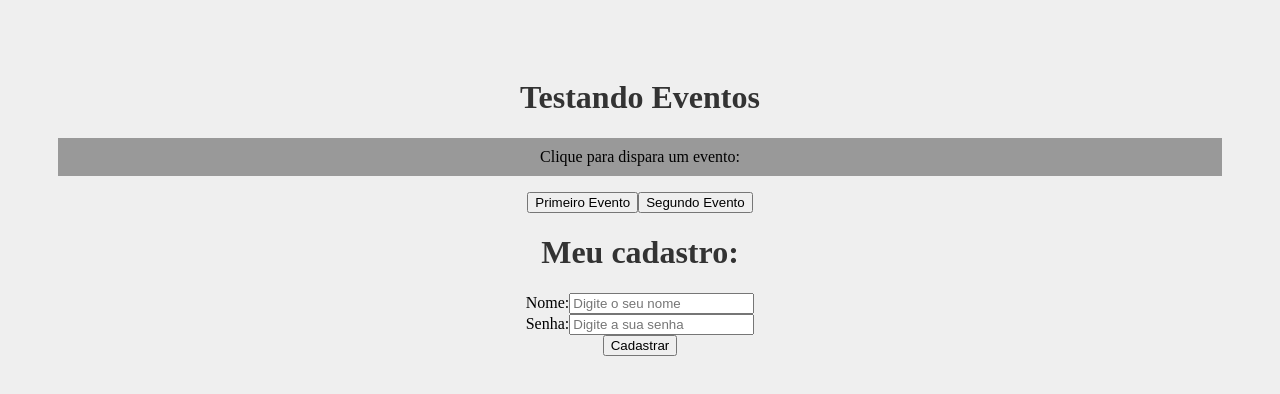
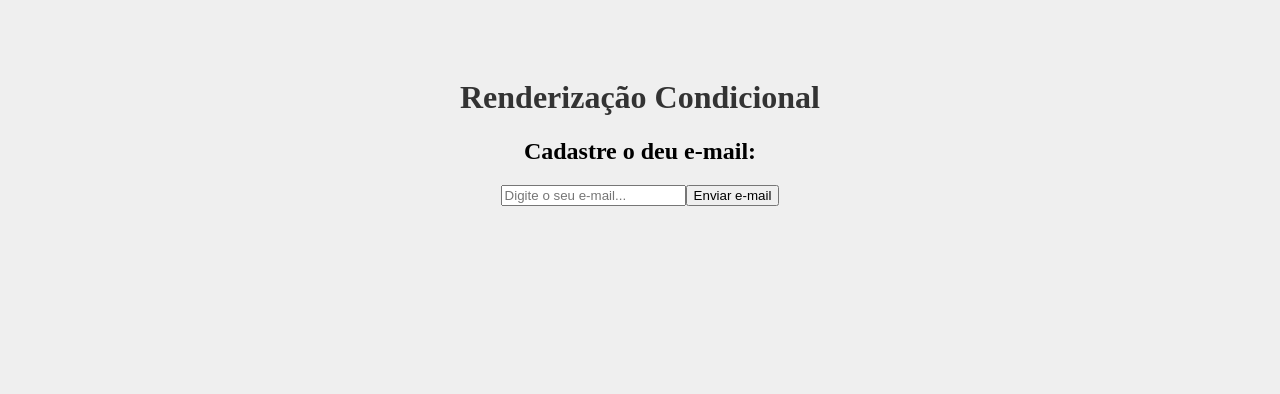
Before and after one commit to FerreiraRAf/Curso-React, a React (Create React App) app: page / in a window 1280 px wide. Shown: the top 394 px of the page. Built offline with nearby package versions, Linux system fonts and the light colour scheme.

Commit message:
Renderização condicional

```diff
--- a/src/App.js
+++ b/src/App.js
@@ -1,14 +1,12 @@
 import './App.css';
-import Evento from './components/Evento';
-import Form from './components/Form';
+import Condicional from './components/Consdicional';
 
 function App() {
 
   return (
     <div className="App">
-      <h1>Testando Eventos</h1>
-      <Evento />
-      <Form />
+      <h1>Renderização Condicional</h1>
+      <Condicional />
     </div>
   );
 }
--- /dev/null
+++ b/src/components/Consdicional.js
@@ -0,0 +1,44 @@
+import { useState } from "react";
+
+function Condicional() {
+
+    const [email, setEmail] = useState()
+    const [userEmail, setUserEmail] = useState()
+
+    function enviarEmail(e) {
+        e.preventDefault()
+        setUserEmail(email)
+        console.log(userEmail);
+
+    }
+
+    function limparEmail() {
+        setUserEmail("")
+
+    }
+
+        return (
+            <div>
+                <h2>Cadastre o deu e-mail:</h2>
+                <form>
+                    <input
+                        type="email"
+                        placeholder="Digite o seu e-mail..."
+                        onChange={(e) => setEmail(e.target.value)}
+                    />
+                    <button type="submit" onClick={enviarEmail} >
+                        Enviar e-mail
+                    </button>
+                    {userEmail && (
+                        <div>
+                            <p>O e-mail do usuário é: {userEmail}</p>
+                            <button onClick={limparEmail} >Limpa email</button>
+                        </div>
+                    )}
+                </form>
+            </div>
+        )
+
+    }
+
+    export default Condicional;
```
